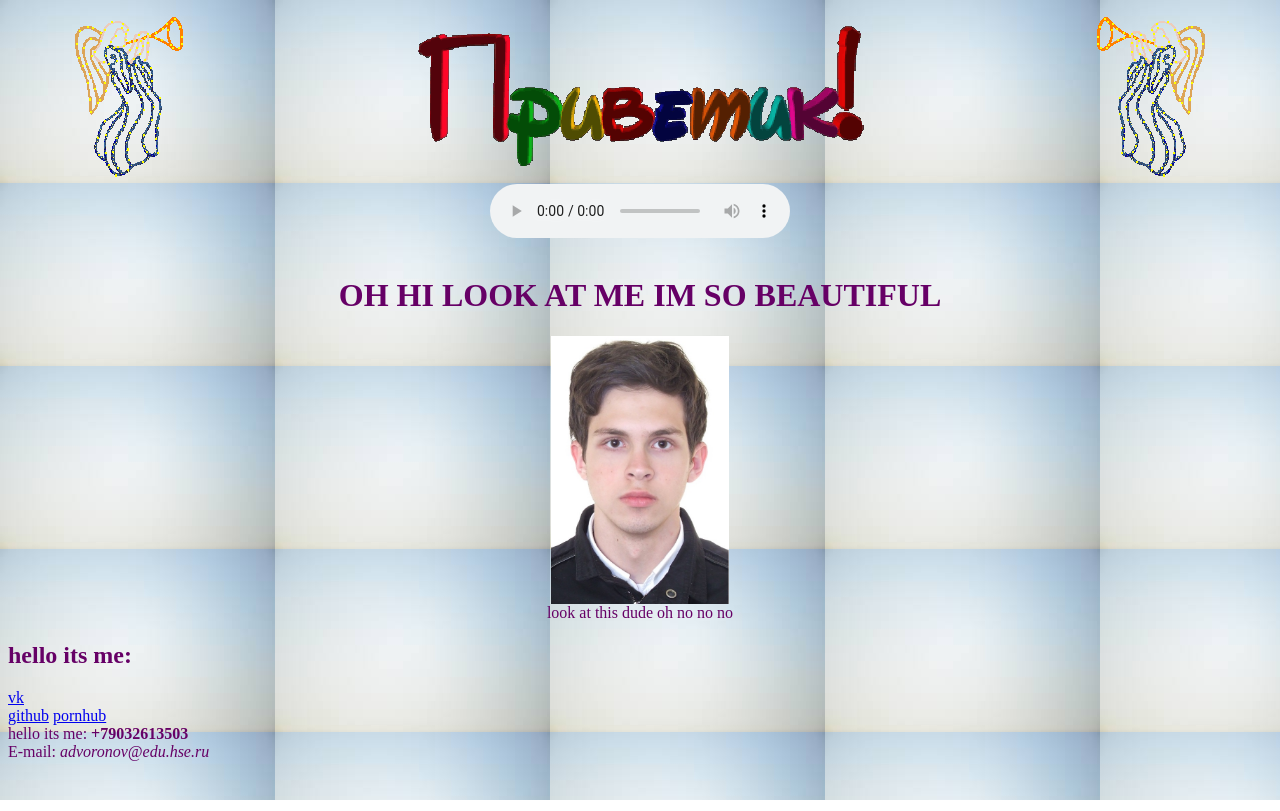
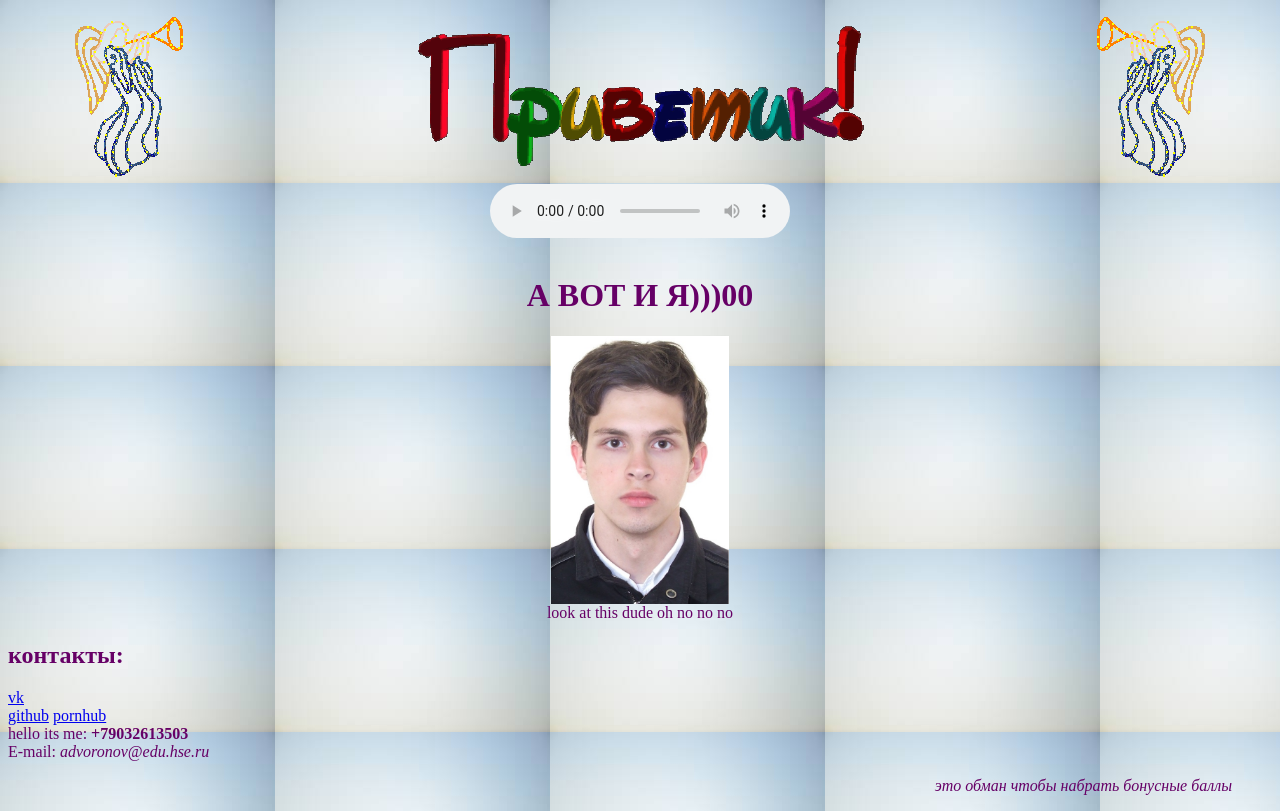
Before and after one commit to polina9153281914/laissezmoi.github.io, a plain HTML site: page index.html in a window 1280 px wide. Drawn offline with Linux system fonts and the light colour scheme.

Commit message:
Update index.html
тест русского языка

```diff
--- a/index.html
+++ b/index.html
@@ -23,7 +23,7 @@
 <br>
 <br>
 <blockquote>
-<H1 align = center > <font color="#660066"> OH HI LOOK AT ME IM SO BEAUTIFUL </font></H1>
+<H1 align = center > <font color="#660066"> А ВОТ И Я)))00 </font></H1>
 <center>
 <a href="8.htm"> <IMG SRC = "DSCF0406.jpg" alt="look at this dude oh no no no" border=0 width=15%></a>
 <br>
@@ -31,7 +31,7 @@
 </blockquote>
 </center>
 
-<h2>hello its me:</h2>
+<h2>контакты:</h2>
       <a href=https://vk.com/clamo/>vk</a>
       <br/>
       <a href=https://github.com/laissezmoi>github</a> <a href=https://instagram.com/chtotvoritsa>pornhub</a>
@@ -43,7 +43,7 @@
 <br>
 <center>
 <blockquote>
-<P align=right> <i>  </i></P>
+<P align=right> <i> это обман чтобы набрать бонусные баллы </i></P>
 </center>
 </blockquote>
 </body>
```
